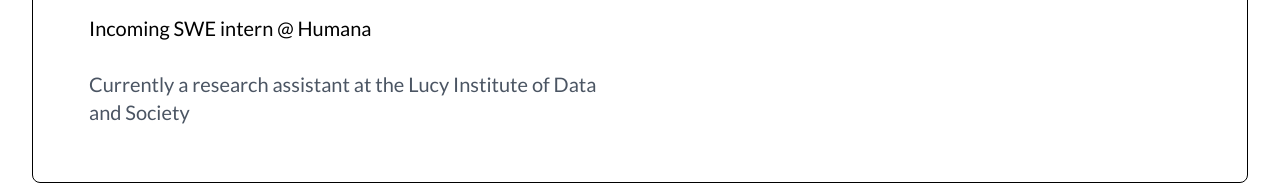
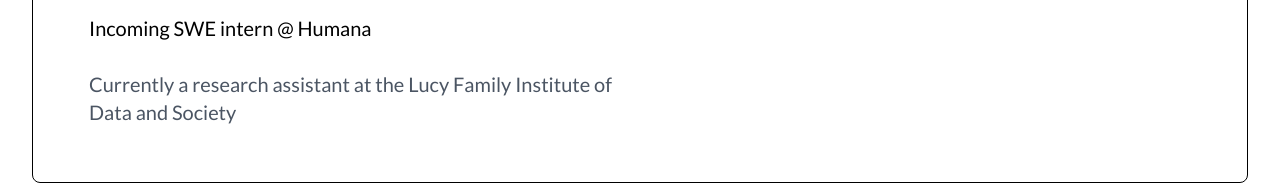
Before and after one commit to johnkimdw/portfolio, a React (Create React App) app: page / in a window 1280 px wide. Shown: the part 367-552 px from the top of the page. Built offline with nearby package versions, Linux system fonts and the light colour scheme.

Commit message:
Update Intro.js

```diff
--- a/src/components/Intro.js
+++ b/src/components/Intro.js
@@ -25,7 +25,7 @@ export default function Intro() {
                             <p class="mt-1 text-xl font-medium text-black">Incoming SWE intern @ Humana</p>
 
                             <br/>
-                            <p className="mt-1 text-xl font-medium text-gray-600">Currently a research assistant at the Lucy Institute of Data and Society</p>
+                            <p className="mt-1 text-xl font-medium text-gray-600">Currently a research assistant at the Lucy Family Institute of Data and Society</p>
                         </div>
                         {/* COL 2 */}
                         <div class="overflow-visible">
```
